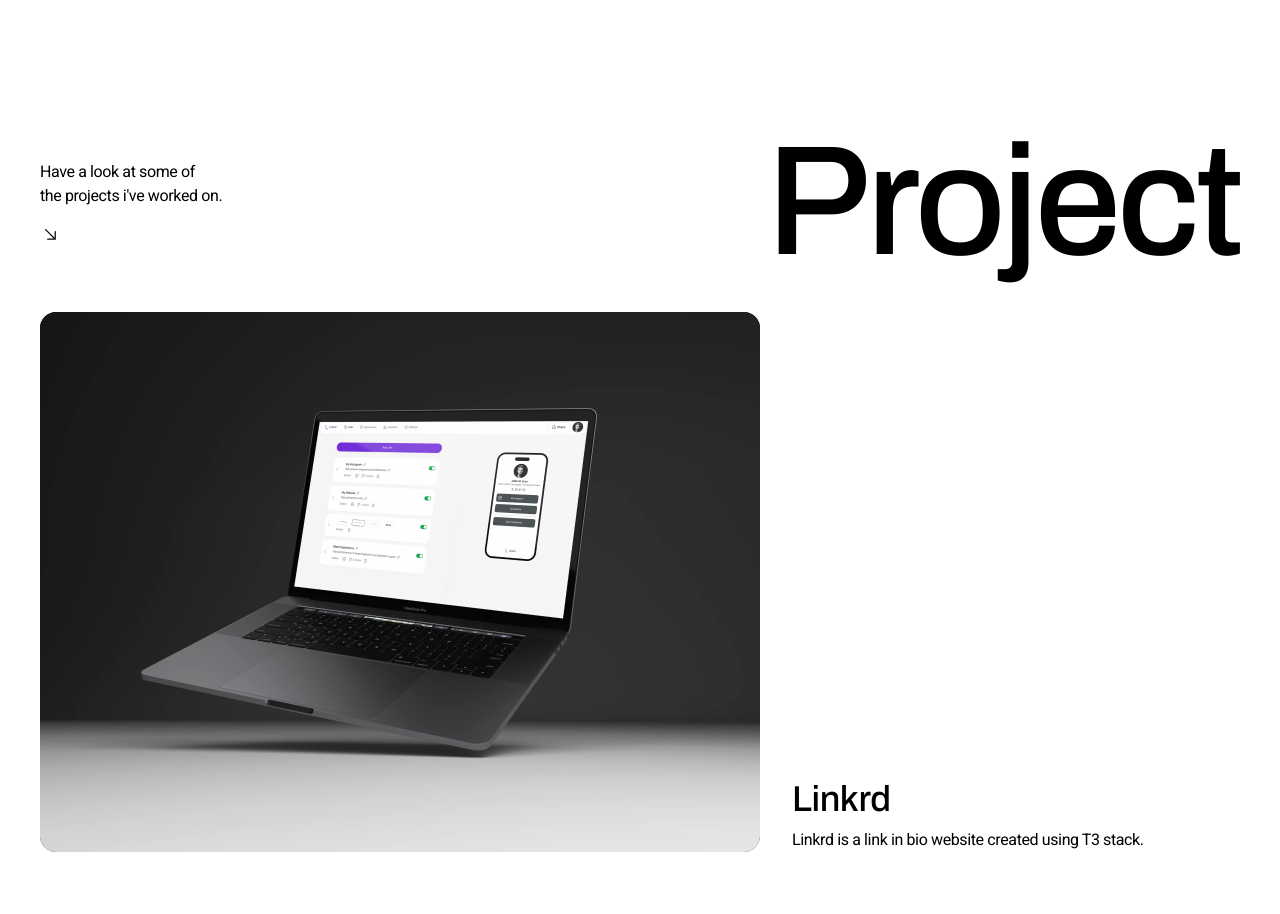
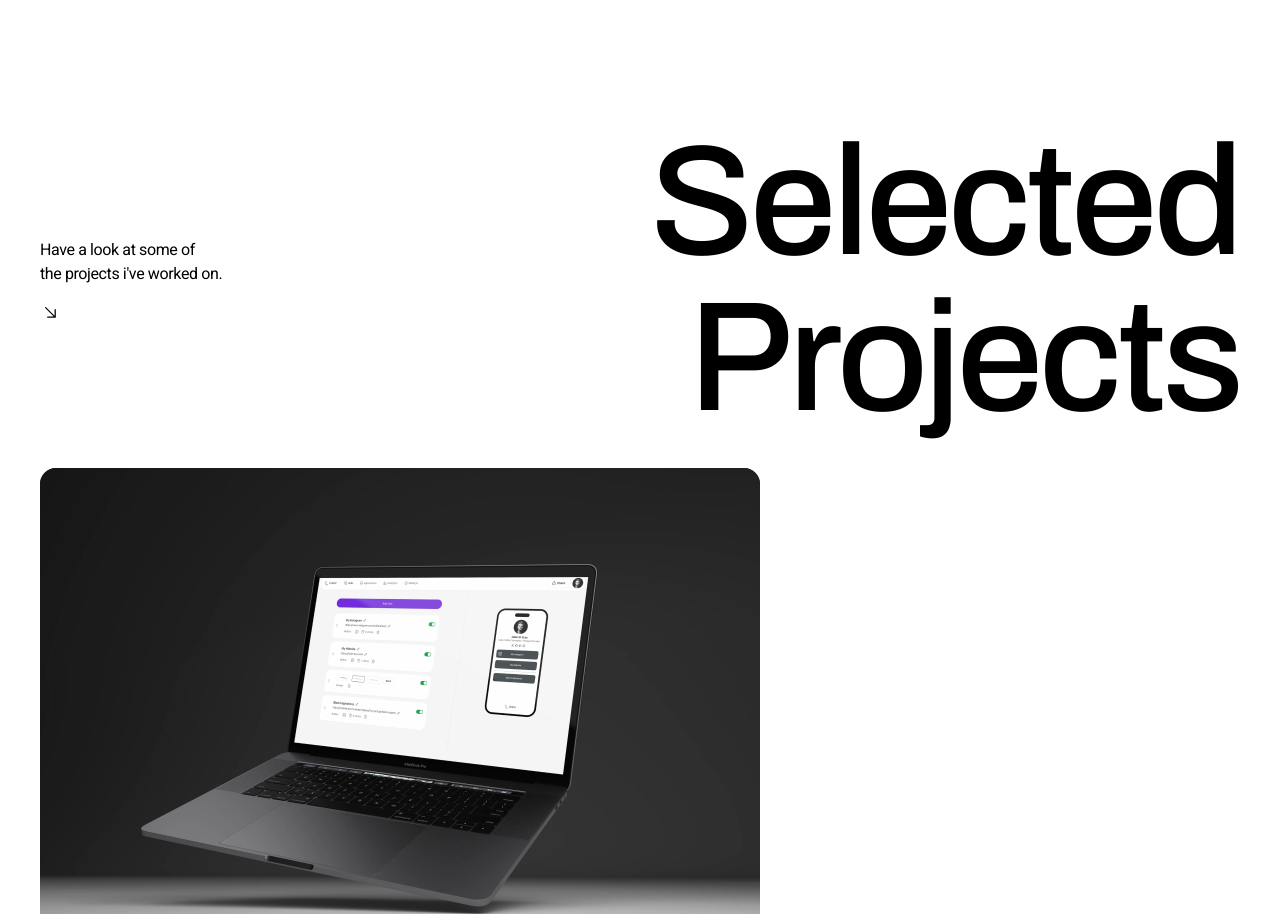
Before and after one commit to zulfianfreza/julianreza.com, a Next.js app: page / in a window 1280 px wide. Shown: the part 780-1694 px from the top of the page. Built offline with nearby package versions, Linux system fonts and the light colour scheme; grey boxes are pictures that could not be loaded.

Commit message:
update title projects section

```diff
--- a/src/components/home/projects.tsx
+++ b/src/components/home/projects.tsx
@@ -1,14 +1,13 @@
 "use client";
 
 import { IProject } from "@/@types";
-import { archivo, transition } from "@/lib/constants";
+import { archivo } from "@/lib/constants";
 import { cn } from "@/lib/utils";
-import { motion } from "framer-motion";
+import Link from "next/link";
 import { GoArrowDownRight, GoArrowRight } from "react-icons/go";
 import { Element } from "react-scroll";
 import Container from "../container";
 import ProjectItem from "../project-item";
-import Link from "next/link";
 
 interface ProjectsProps {
   projects: IProject[];
@@ -28,19 +27,15 @@ export default function Projects({ projects }: ProjectsProps) {
             <GoArrowDownRight size={20} className="hidden lg:block" />
           </div>
           <div className="flex">
-            <motion.h1
-              // initial={{ opacity: 0, y: 100 }}
-              // whileInView={{ opacity: 1, y: 0 }}
-              // viewport={{ once: false }}
-              transition={transition}
+            <h1
               className={cn(
-                " text-right text-[56px] font-medium leading-none tracking-tight md:text-[96px] lg:text-[156px]",
+                " text-left text-[56px] font-medium leading-none tracking-tight md:text-[96px] lg:text-right lg:text-[156px]",
                 archivo.className,
               )}
             >
-              Project <br />
-              {/* <span className=" mr-60">Project</span> */}
-            </motion.h1>
+              Selected <br className=" hidden lg:block" />
+              Projects
+            </h1>
           </div>
         </div>
         <div className="mt-8 flex flex-col gap-8 lg:gap-16">
```
